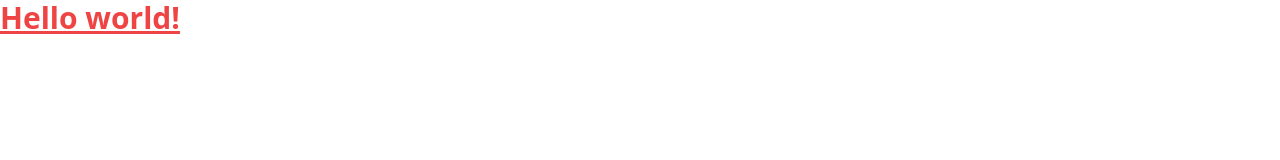
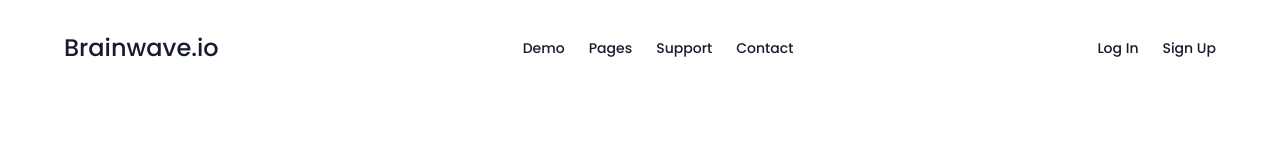
Before and after one commit to Juadebfm/august_tailwind_class, a plain HTML site: page index.html in a window 1280 px wide. Drawn offline with nearby package versions, Linux system fonts and the light colour scheme.

Commit message:
feat: done with nav menu

```diff
--- a/index.html
+++ b/index.html
@@ -3,15 +3,31 @@
   <head>
     <meta charset="UTF-8" />
     <meta name="viewport" content="width=device-width, initial-scale=1.0" />
-    <style>
-        @import url("https://fonts.googleapis.com/css2?family=Poppins:ital,wght@0,100;0,200;0,300;0,400;0,500;0,600;0,700;0,800;0,900;1,100;1,200;1,300;1,400;1,500;1,600;1,700;1,800;1,900&display=swap");
-      </style>
-      <style>
-        @import url('https://fonts.googleapis.com/css2?family=DM+Sans:ital,opsz,wght@0,9..40,100..1000;1,9..40,100..1000&family=Poppins:ital,wght@0,100;0,200;0,300;0,400;0,500;0,600;0,700;0,800;0,900;1,100;1,200;1,300;1,400;1,500;1,600;1,700;1,800;1,900&display=swap');
-        </style>
+    <link rel="preconnect" href="https://fonts.googleapis.com" />
+    <link rel="preconnect" href="https://fonts.gstatic.com" crossorigin />
+    <link rel="preconnect" href="https://fonts.googleapis.com" />
+    <link rel="preconnect" href="https://fonts.gstatic.com" crossorigin />
+    <link
+      href="https://fonts.googleapis.com/css2?family=DM+Sans:ital,opsz,wght@0,9..40,100..1000;1,9..40,100..1000&family=Poppins:ital,wght@0,100;0,200;0,300;0,400;0,500;0,600;0,700;0,800;0,900;1,100;1,200;1,300;1,400;1,500;1,600;1,700;1,800;1,900&display=swap"
+      rel="stylesheet"
+    />
     <script src="https://cdn.tailwindcss.com"></script>
   </head>
-  <body>
-    <h1 class="text-3xl font-bold underline text-red-500">Hello world!</h1>
+  <body class="font-[Poppins]">
+    <header>
+      <nav class="flex items-center justify-between px-16 pt-8">
+        <span class="font-medium text-2xl text-[#161C2D]">Brainwave.io</span>
+        <ul class="flex items-center justify-between gap-6 text-sm font-medium text-[#161C2D] cursor-pointer">
+          <li><a href="">Demo</a></li>
+          <li><a href="">Pages</a></li>
+          <li><a href="">Support</a></li>
+          <li><a href="">Contact</a></li>
+        </ul>
+        <div class="flex gap-6">
+          <button class="text-sm text-[#161C2D] font-medium cursor-pointer">Log In</button>
+          <button class="text-sm text-[#161C2D] font-medium cursor-pointer">Sign Up</button>
+        </div>
+      </nav>
+    </header>
   </body>
 </html>
```
